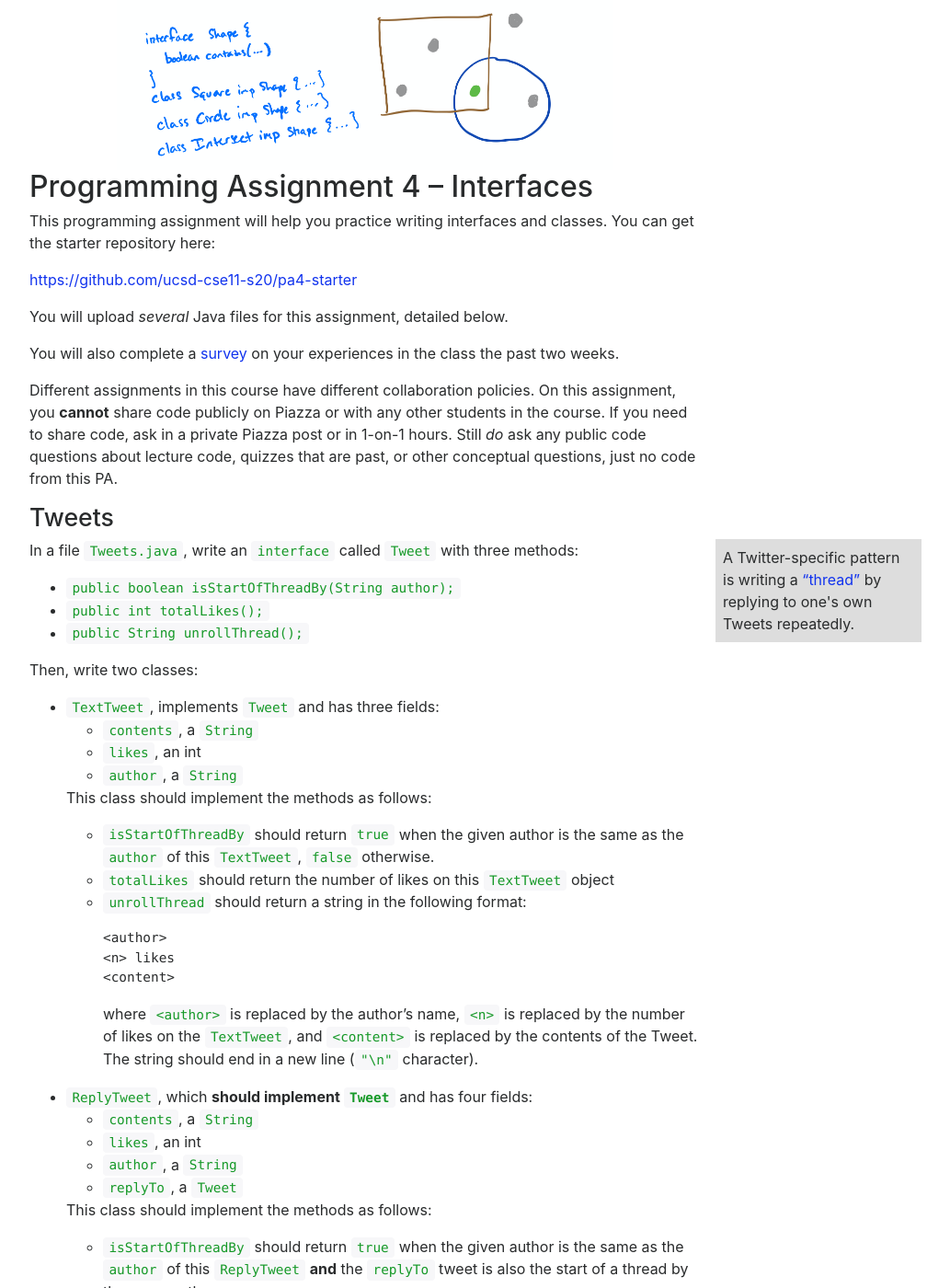
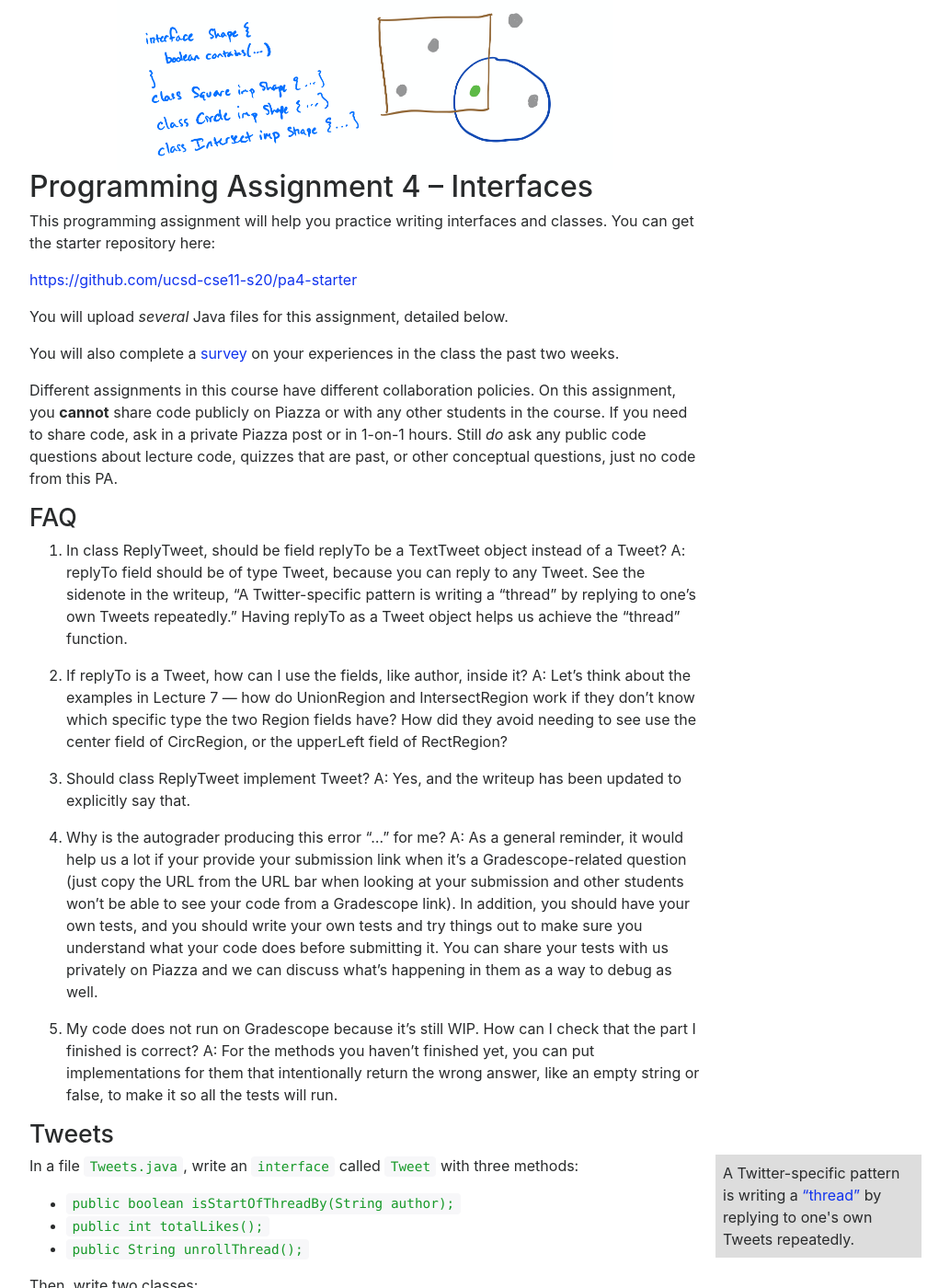
Before and after one commit to ucsd-cse11-s20/ucsd-cse11-s20.github.io, a Jekyll site: the page built from pa4/index.md, in a window 1280 px wide and 1400 px high. Shown: the whole window at 92% size, without its empty margins (243-1276 px from the left). Built offline with Jekyll 4.4.1, drawn with Linux system fonts in a browser that asks for light colours; nearby versions of some CDN libraries; formulas are drawn with MathJax 3.

Commit message:
Update index.md

```diff
--- a/pa4/index.md
+++ b/pa4/index.md
@@ -23,6 +23,23 @@ students in the course. If you need to share code, ask in a private Piazza post
 or in 1-on-1 hours. Still _do_ ask any public code questions about lecture
 code, quizzes that are past, or other conceptual questions, just no code from
 this PA.
+
+## FAQ
+1. In class ReplyTweet, should be field replyTo be a TextTweet object instead of a Tweet?
+A: replyTo field should be of type Tweet, because you can reply to any Tweet. See the sidenote in the writeup, "A Twitter-specific pattern is writing a “thread” by replying to one's own Tweets repeatedly." Having replyTo as a Tweet object helps us achieve the "thread" function.
+
+2. If replyTo is a Tweet, how can I use the fields, like author, inside it?
+A: Let’s think about the examples in Lecture 7 — how do UnionRegion and IntersectRegion work if they don't know which specific type the two Region fields have? How did they avoid needing to see use the center field of CircRegion, or the upperLeft field of RectRegion?
+
+3. Should class ReplyTweet implement Tweet?
+A: Yes, and the writeup has been updated to explicitly say that.
+
+4. Why is the autograder producing this error “…” for me?
+A: As a general reminder, it would help us a lot if your provide your submission link when it's a Gradescope-related question (just copy the URL from the URL bar when looking at your submission and other students won't be able to see your code from a Gradescope link).
+In addition, you should have your own tests, and you should write your own tests and try things out to make sure you understand what your code does before submitting it. You can share your tests with us privately on Piazza and we can discuss what's happening in them as a way to debug as well.
+
+5. My code does not run on Gradescope because it’s still WIP. How can I check that the part I finished is correct?
+A: For the methods you haven’t finished yet, you can put implementations for them that intentionally return the wrong answer, like an empty string or false, to make it so all the tests will run.
 
 ## Tweets
 
```
